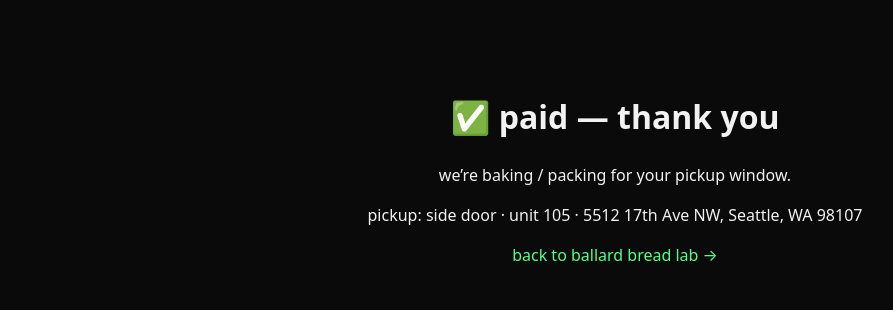
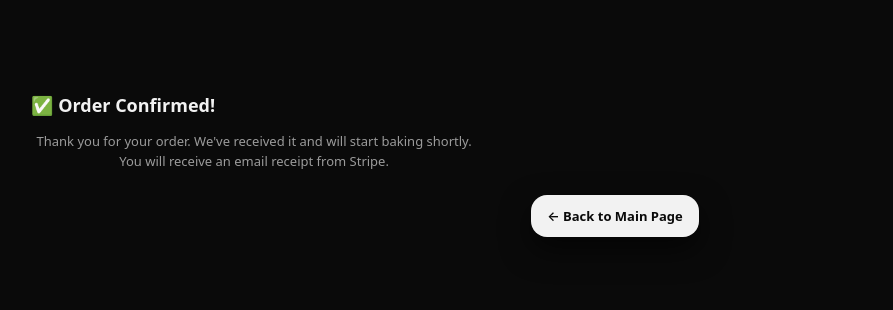
Before and after one commit to ft4qwft6t8-lang/bbl, a website: page success.html in a window 1280 px wide. Shown: the whole page, without its empty margins (25-918 px from the left). Drawn offline with Linux system fonts and the light colour scheme.

Commit message:
Update success.html

```diff
--- a/success.html
+++ b/success.html
@@ -1,25 +1,28 @@
 <!DOCTYPE html>
-<html lang="en">
+<html lang="en" class="dark">
 <head>
-<meta charset="UTF-8"/>
-<meta name="viewport" content="width=device-width,initial-scale=1.0"/>
-<title>payment received</title>
-<style>
-body {
-  background:#0a0a0a;
-  color:#f2f2f2;
-  font-family:system-ui,-apple-system,BlinkMacSystemFont,"Segoe UI",Roboto,"Helvetica Neue",Arial,sans-serif;
-  text-align:center;
-  padding:4rem 1rem;
-  line-height:1.5;
-}
-a { color:#54ff8a; text-decoration:none; }
-</style>
+  <meta charset="UTF-8" />
+  <meta name="viewport" content="width=device-width,initial-scale=1.0"/>
+  <title>ballard bread lab · order successful</title>
+  <link rel="stylesheet" href="styles.css" />
 </head>
-<body>
-<h1>✅ paid — thank you</h1>
-<p>we’re baking / packing for your pickup window.</p>
-<p>pickup: side door · unit 105 · 5512 17th Ave NW, Seattle, WA 98107</p>
-<p><a href="/">back to ballard bread lab →</a></p>
+<body class="bg-body text-body">
+
+<div class="wrap" style="text-align: center; padding-top: 5rem; padding-bottom: 5rem;">
+
+  <h1 class="section-title">✅ Order Confirmed!</h1>
+
+  <p class="section-desc" style="margin-bottom: 2rem;">
+    Thank you for your order. We've received it and will start baking shortly.
+    <br>
+    You will receive an email receipt from Stripe.
+  </p>
+
+  <a href="index.html" class="btn-primary">
+    ← Back to Main Page
+  </a>
+
+</div>
+
 </body>
 </html>
```
